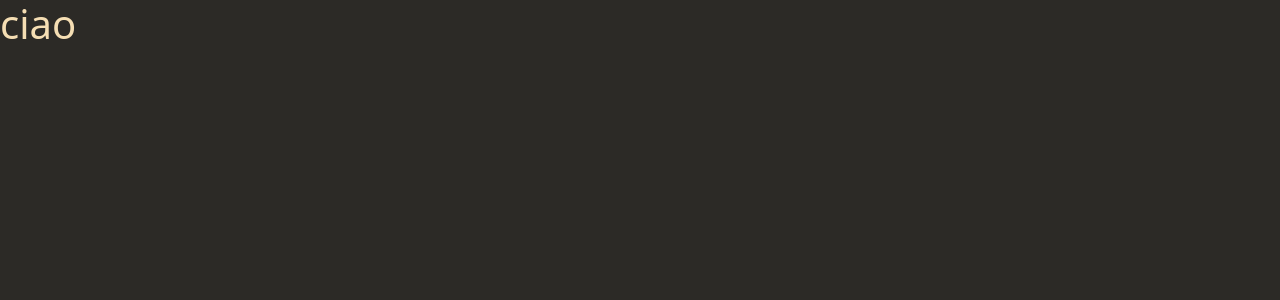
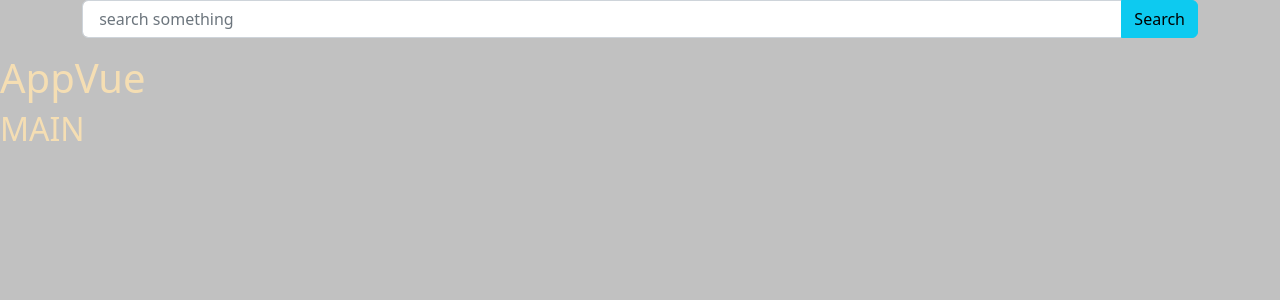
Before and after one commit to MarioBlasi/vite-boolflix, a Vue app: page / in a window 1280 px wide. Shown: the top 300 px of the page. Built offline with nearby package versions, Linux system fonts and the light colour scheme.

Commit message:
structure del global state

```diff
--- a/src/App.vue
+++ b/src/App.vue
@@ -1,13 +1,33 @@
 <script>
+import AppHeader from "./components/AppHeader.vue";
+import AppMain from "./components/AppMain.vue";
+// import AppCard from "./components/AppCard.vue";
+// import axios from "axios";
 export default {
+  name: "Appvue",
+  components: {
+    AppHeader,
+    AppMain,
+    // AppCard,
+  },
   data() {
-    return {};
+    return {
+      // url: "https://api.themoviedb.org/3/search/movie",
+      // typeSearch: "search/movie",
+      // typeSearchTv: "search/tv",
+      // apiKey: "?api_key=f4a2ba11f237cc06a01698ccbd4cb0f5&query=avatar",
+    };
   },
 };
 </script>
 
 <template>
-  <h1>ciao</h1>
+  <AppHeader></AppHeader>
+  <div><h1>AppVue</h1></div>
+  <AppMain></AppMain>
+
+  <!--<AppCard></AppCard> -->
 </template>
-
+//
+https://api.themoviedb.org/3/search/movie?api_key=f4a2ba11f237cc06a01698ccbd4cb0f5&query=avatar
 <style lang="scss"></style>
--- a/src/assets/scss/app.scss
+++ b/src/assets/scss/app.scss
@@ -1,5 +1,10 @@
 @use "/node_modules/bootstrap/scss/bootstrap";
+* {
+  margin: 0;
+  padding: 0;
+  box-sizing: border-box;
+}
 body {
-  background-color: rgb(44, 42, 38);
+  background-color: rgba(15, 15, 14, 0.253);
   color: wheat;
 }
--- /dev/null
+++ b/src/components/AppHeader.vue
@@ -0,0 +1,32 @@
+<script>
+export default {
+  name: "AppHeader",
+  data() {
+    return {};
+  },
+};
+</script>
+
+<template>
+  <header>
+    <div class="container">
+      <div class="row">
+        <div class="col">
+          <div class="SearchBox">
+            <!-- dobbiamo avere accesso a data -->
+            <div class="input-group mb-3">
+              <input
+                type="text"
+                class="form-control"
+                placeholder=" search something"
+              />
+              <button class="btn btn-info" type="button">Search</button>
+            </div>
+          </div>
+        </div>
+      </div>
+    </div>
+  </header>
+</template>
+
+<style lang="scss"></style>
--- /dev/null
+++ b/src/components/AppMain.vue
@@ -0,0 +1,14 @@
+<script>
+export default {
+  name: "AppMain",
+  data() {
+    return {};
+  },
+};
+</script>
+
+<template>
+  <h2>MAIN</h2>
+</template>
+
+<style lang="scss"></style>
```
Also changed, not shown: src/components/AppCard.vue (added).
